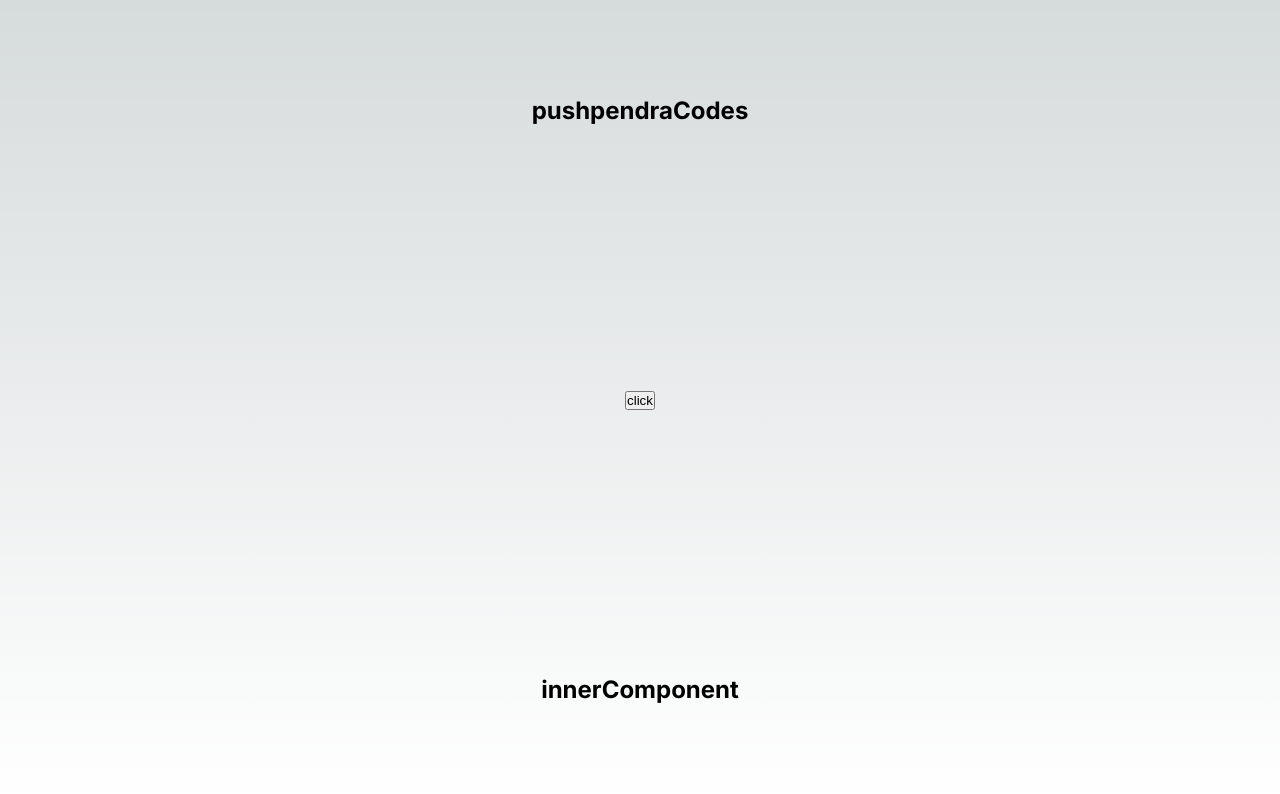
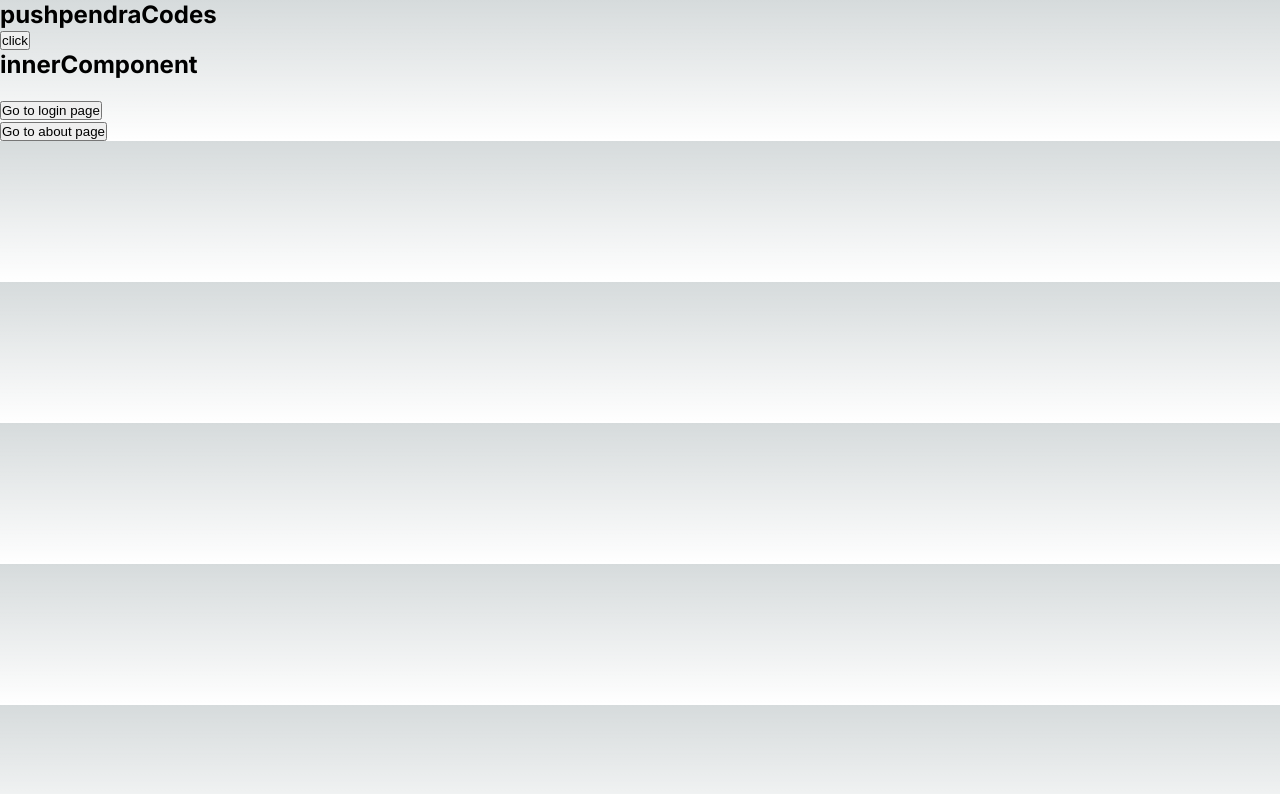
Before and after one commit to pushpendraCodes/next-js-course, a Next.js app: page / in a window 1280 px wide. Shown: the top 794 px of the page. Built offline with nearby package versions, Linux system fonts and the light colour scheme.

Commit message:
third-day:linking and navigationg

```diff
--- a/src/app/page.js
+++ b/src/app/page.js
@@ -1,27 +1,32 @@
 "use client";
 import { Component, useState } from "react";
 import styles from "./page.module.css";
-
+import { useRouter } from "next/navigation";
 export default function Home() {
   // use client
   // to use onclik we need to tell whethers its client side rendering or server side rendering
 
   // in next js if we changes any variables the Component dont re-render its only rerender when  state get change
 
-
   let data = "pushpendraCodes";
-  const [name ,setdata]=useState("pushpendraCodes")
+  const [name, setdata] = useState("pushpendraCodes");
   const handelClick = () => {
     // data = "github";
-    setdata("github")
+    setdata("github");
   };
-  const InnerComponent = ()=>{
-   return  (
-    <h2>innerComponent</h2>
-   )
-  }
+  const InnerComponent = () => {
+    return <h2>innerComponent</h2>;
+  };
+
+
+  // navigating
+  const router = useRouter();
+  const handelroute = (name) => {
+    router.push(name, { scroll: false });
+  };
+
   return (
-    <main className={styles.main}>
+    <main>
       <h2>{name}</h2>
 
       <button
@@ -33,6 +38,21 @@ export default function Home() {
       </button>
       {/* <InnerComponent/> */}
       {InnerComponent()}
+      <br />
+      <button
+        onClick={() => {
+          handelroute("/login");
+        }}
+      >
+        Go to login page
+      </button><br/>
+      <button
+        onClick={() => {
+          handelroute("/about");
+        }}
+      >
+        Go to about page
+      </button>
     </main>
   );
 }
```
Also changed, not shown: src/app/about/page.js (added, +15 -0 lines), src/app/login/page.js (added, +15 -0 lines), next.txt.
